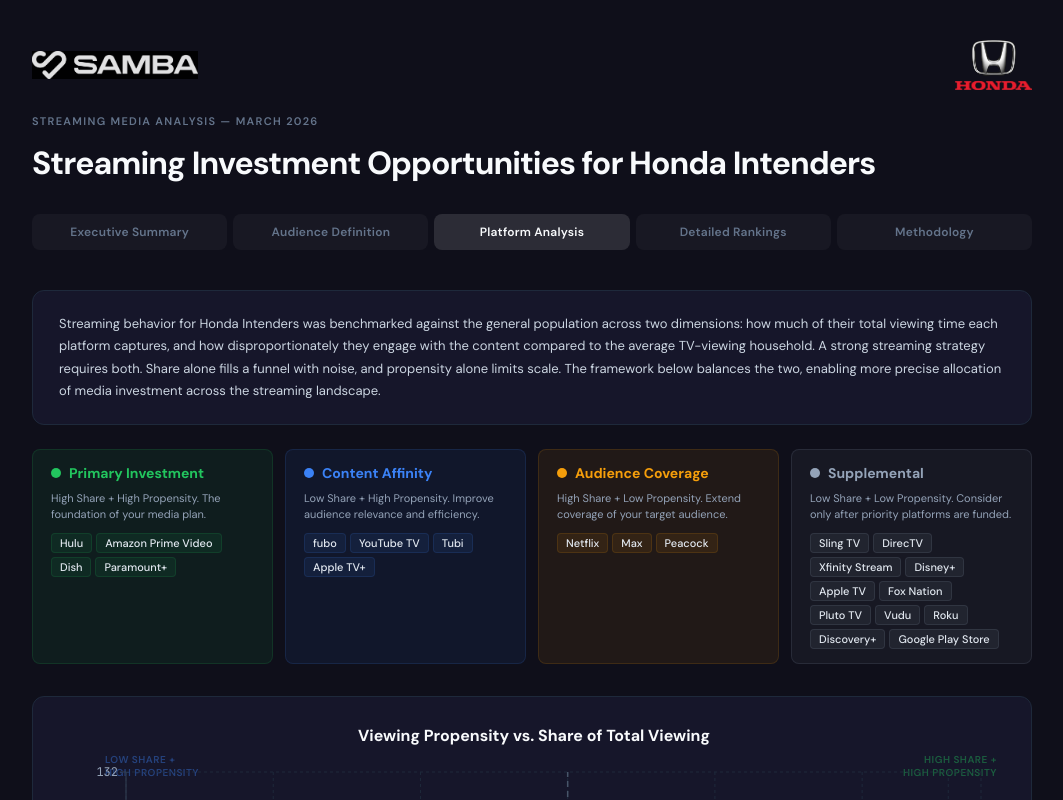
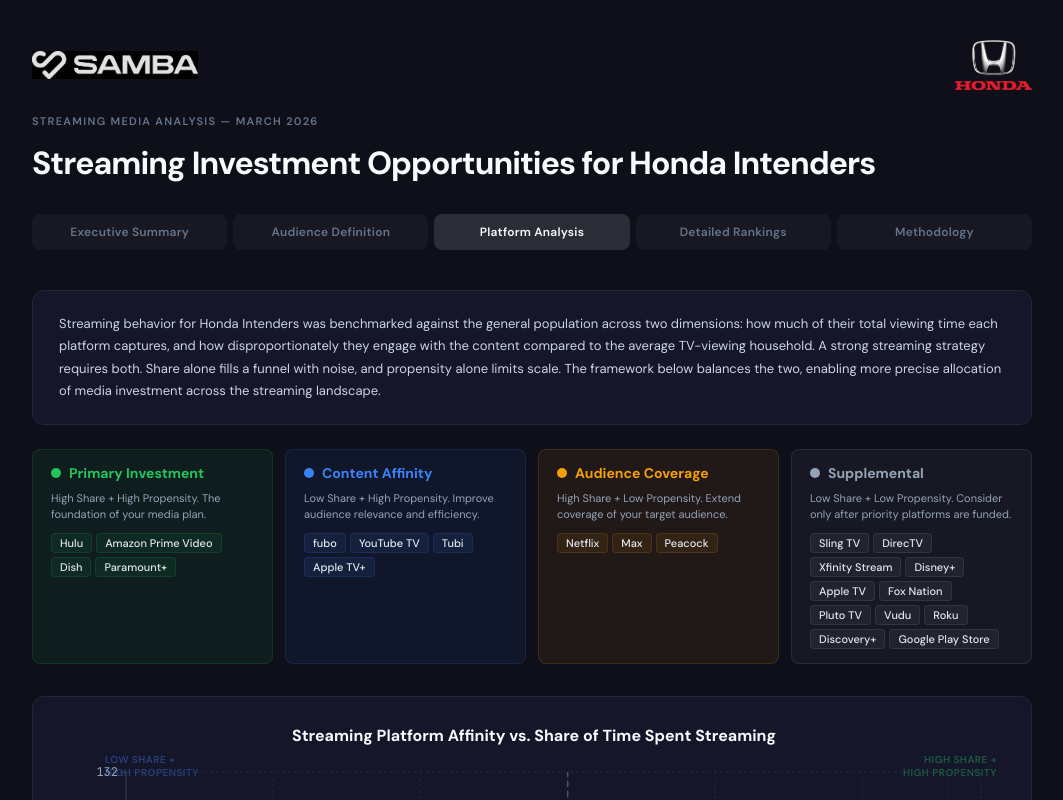
Before and after one commit to PhillipKeefe/allstate-media-planning, a React (Vite) app: page / in a window 1280 px wide. Both pictures are taken after a click on the button "Platform Analysis". Shown: the top 800 px of the page, without its empty margins (108-1171 px from the left). Built offline with nearby package versions, Linux system fonts and the light colour scheme.

Commit message:
Update chart title and axis labels in Platform Analysis

```diff
--- a/src/App.jsx
+++ b/src/App.jsx
@@ -407,7 +407,7 @@
             fontSize: 16, fontWeight: 700, color: "#f8fafc",
             padding: "0 0 16px 16px", textAlign: "center",
           }}>
-            Viewing Propensity vs. Share of Total Viewing
+            Streaming Platform Affinity vs. Share of Time Spent Streaming
           </div>
           <div style={{ position: "absolute", top: 56, right: 34, fontSize: 10, color: "#22c55e", fontWeight: 600, opacity: 0.4, textTransform: "uppercase", letterSpacing: "0.05em", textAlign: "right" }}>
             High Share +<br/>High Propensity
@@ -432,7 +432,7 @@
                 stroke="#334155"
                 tickFormatter={v => `${v}%`}
               >
-                <Label value="Share of Total Viewing" position="bottom" offset={14}
+                <Label value="Share of Time Spent Streaming" position="bottom" offset={14}
                   style={{ fill: "#94a3b8", fontSize: 12, fontFamily: "DM Sans" }} />
               </XAxis>
               <YAxis
@@ -447,7 +447,7 @@
                     const cy = viewBox.y + viewBox.height / 2;
                     return (
                       <text x={cx} y={cy} textAnchor="middle" fill="#94a3b8" fontSize={12} fontFamily="DM Sans" transform={`rotate(-90, ${cx}, ${cy})`}>
-                        <tspan x={cx} dy="-0.6em">Viewing Propensity</tspan>
+                        <tspan x={cx} dy="-0.6em">Streaming Platform Affinity</tspan>
                         <tspan x={cx} dy="1.3em">(Median Viewing Index)</tspan>
                       </text>
                     );
```
